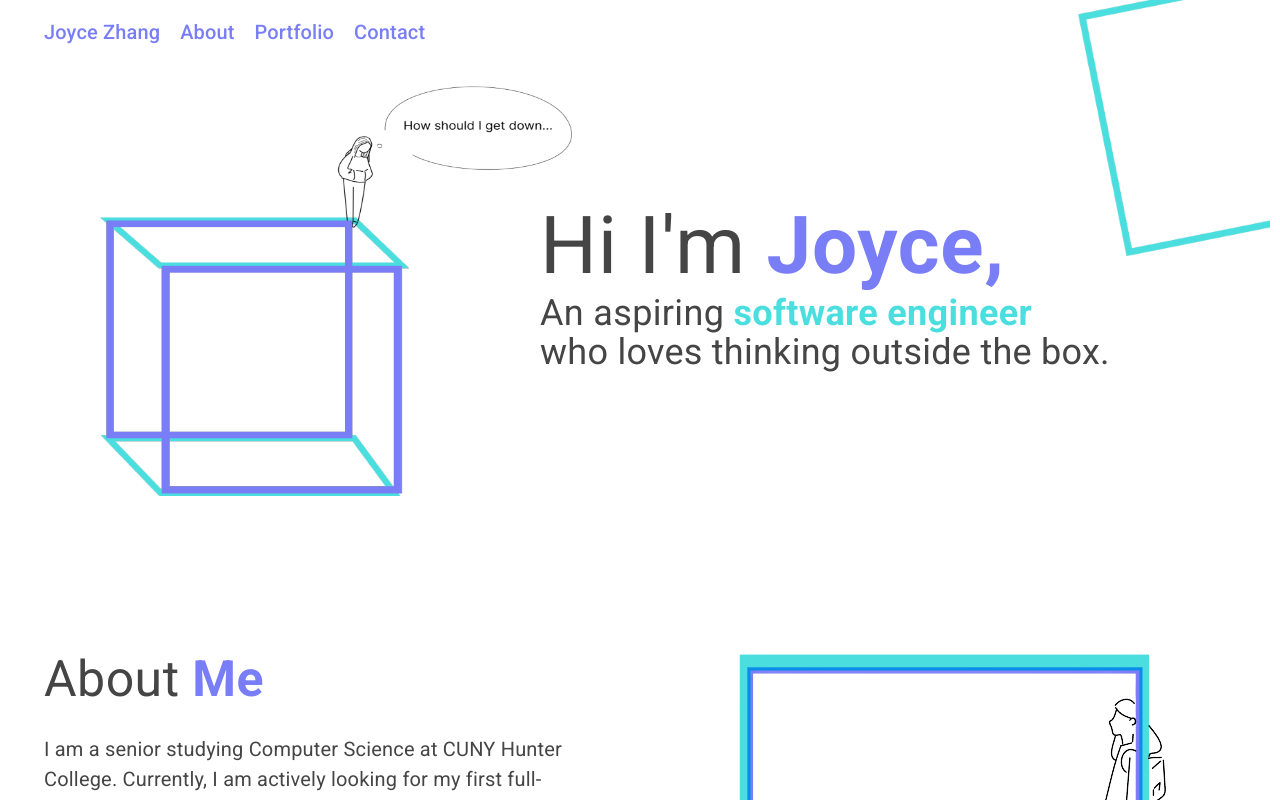
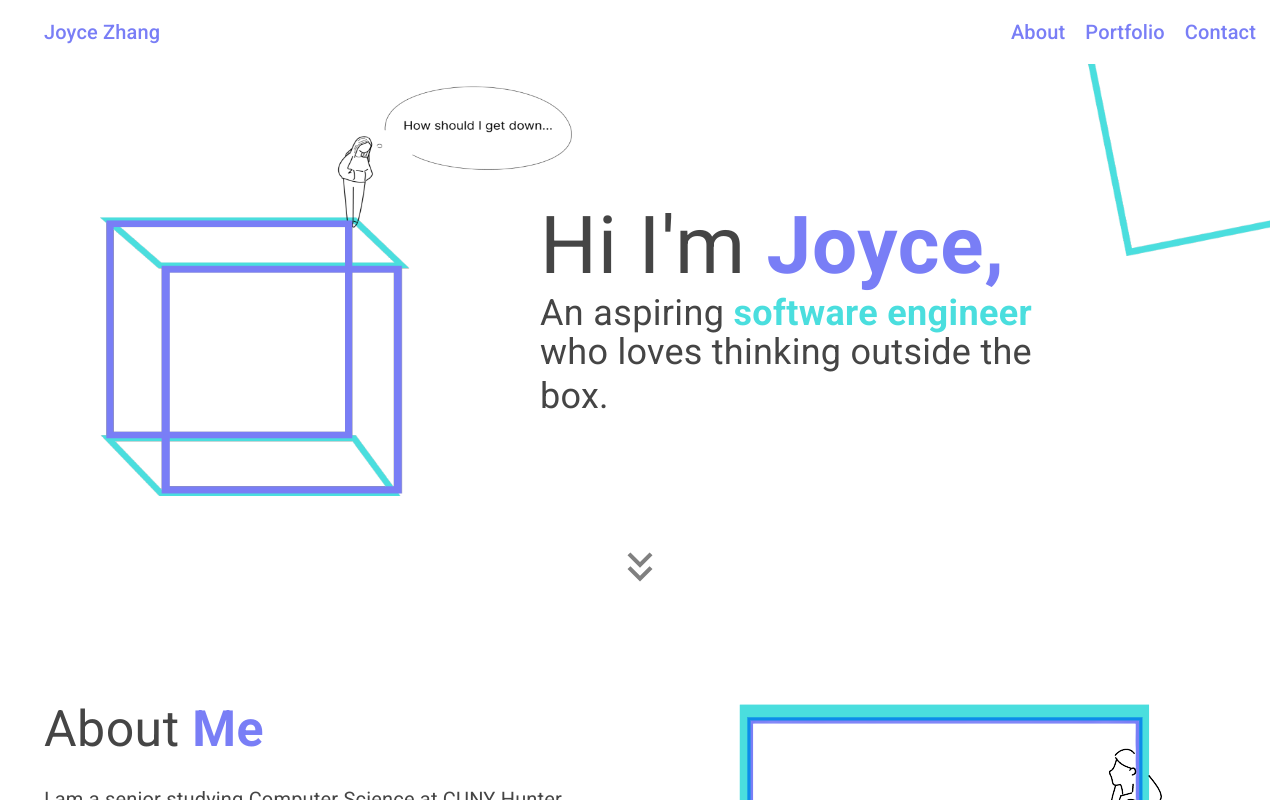
Before and after one commit to JZBlank/portfolio, a React (Create React App) app: page / in a window 1280 px wide. Shown: the top 800 px of the page. Built offline with nearby package versions, Linux system fonts and the light colour scheme.

Commit message:
updated appbar color + added arrow icon

```diff
--- a/package.json
+++ b/package.json
@@ -6,6 +6,8 @@
     "@emotion/react": "^11.10.0",
     "@emotion/styled": "^11.10.0",
     "@material-ui/core": "^4.12.4",
+    "@material-ui/icons": "^4.11.3",
+    "@mui/icons-material": "^5.10.14",
     "@mui/material": "^5.10.2",
     "@testing-library/jest-dom": "^5.16.5",
     "@testing-library/react": "^13.3.0",
--- a/src/Components/AboutPage.js
+++ b/src/Components/AboutPage.js
@@ -23,7 +23,7 @@ export default function AboutPage(){
                     </Typography>
                     <Typography inline color="#454545" style={{fontSize:"20px", marginLeft: 20}} >
                         I am a senior studying Computer Science at CUNY Hunter College.
-                        Currently, I am actively looking for my first full-time job and internships during my last two
+                        Currently, I am actively looking for my first full-time job during my last two
                         semesters at Hunter College.
                     </Typography>
                 </Container>
--- a/src/Components/NavBar.js
+++ b/src/Components/NavBar.js
@@ -3,14 +3,17 @@ import AppBar from '@mui/material/AppBar';
 import Toolbar from '@mui/material/Toolbar';
 import Typography from '@mui/material/Typography';
 import Link from '@mui/material/Link';
+import Box from '@mui/material/Box';
 
 export default function NavBar(){
     return <div>
-        <AppBar elevation={0} sx={{bgcolor: 'rgba(52, 52, 52, 0.0)'}}>
+        <AppBar  elevation={0} sx={{bgcolor: 'rgba(255, 255, 255, 100)'}}>
             <Toolbar>
-                <Link href="#" variant="h6" underline="none" sx={{ color: "#797EF6", marginLeft: '20px'}}>
-                    Joyce Zhang
-                </Link>
+                <Box sx={{ flexGrow: 1}}>
+                    <Link href="#" variant="h6" underline="none" sx={{ color: "#797EF6", marginLeft: '20px'}}>
+                        Joyce Zhang
+                    </Link>
+                </Box>
 
                 <Link href="#" variant="h6" underline="none" sx={{color: "#797EF6",  marginLeft: '20px'}}>
                     About
@@ -23,6 +26,7 @@ export default function NavBar(){
                 <Link href="#" variant="h6" underline="none" sx={{color: "#797EF6",  marginLeft: '20px'}}>
                     Contact
                 </Link>
+
             </Toolbar>
         </AppBar>
     </div>;
--- /dev/null
+++ b/src/Components/Skills.js
@@ -0,0 +1,23 @@
+import Grid from '@mui/material/Grid'; // Grid version 1
+import { Container } from '@mui/system';
+
+const skillInfo =
+    <div>
+        <Container>
+
+        </Container>
+
+    </div>;
+
+export default function Skills(){
+    return <div>
+        <Grid xs={1} md={1}>
+            {skillInfo}
+            {skillInfo}
+            {skillInfo}
+
+
+
+        </Grid>
+    </div>
+}
--- a/src/Components/WelcomePage.js
+++ b/src/Components/WelcomePage.js
@@ -4,18 +4,20 @@ import Grid2 from '@mui/material/Unstable_Grid2'; // Grid version 2
 import Stack from '@mui/material/Stack';
 import Typography from '@mui/material/Typography';
 import Box from '@mui/material/Box';
+import KeyboardDoubleArrowDownIcon from '@mui/icons-material/KeyboardDoubleArrowDown';
+import Fab from '@mui/material/Fab';
 
 
 export default function WelcomePage(){
     return <div>
         <Grid container spacing= {2} style={{marginTop: '70px'}}>
-            <Grid item xs={12} md={5}>
+            <Grid item xs={12} md={5} lg={5}>
                 <img src="img/boxOutside.png" alt="box" width="90%" height="90%" style={{marginLeft: '100px'}}/>
             </Grid>
 
             <img src="img/decor_1.png" alt="box" width="15%" style={{marginTop: 0, position: 'absolute', right: 10, top: 0}}/>
 
-            <Grid item xs={12} md={7} style={{marginTop: '100px'}}>
+            <Grid item xs={12} md={7} lg={5} style={{marginTop: '100px'}}>
                 <Stack direction="column">
                     <Typography inline color="#454545" style={{fontSize:"80px"}} >
                         Hi I'm <b style={{color:"#797EF6"}}>Joyce,</b>
@@ -29,5 +31,17 @@ export default function WelcomePage(){
                 </Stack>
             </Grid>
         </Grid>
+
+
+        <Stack
+            direction="column"
+            alignItems="center"
+            justifyContent="center"
+            spacing={2}
+            marginTop="auto">
+            <KeyboardDoubleArrowDownIcon
+             sx={{ color: 'gray', top: '20px', height: '50px', width: '50px', margin: 'auto'}}/>
+
+        </Stack>
     </div>
 }
--- a/src/index.js
+++ b/src/index.js
@@ -5,6 +5,7 @@ import App from './App';
 import NavBar from './Components/NavBar';
 import WelcomePage from './Components/WelcomePage';
 import AboutPage from './Components/AboutPage';
+import Skills from './Components/Skills';
 import reportWebVitals from './reportWebVitals';
 
 const root = ReactDOM.createRoot(document.getElementById('root'));
@@ -13,6 +14,7 @@ root.render(
     <NavBar />
     <WelcomePage />
     <AboutPage />
+    <Skills />
   </React.StrictMode>
 );
 
```
Also changed, not shown: 1 other file (tests, documents, lock files or other folders).
